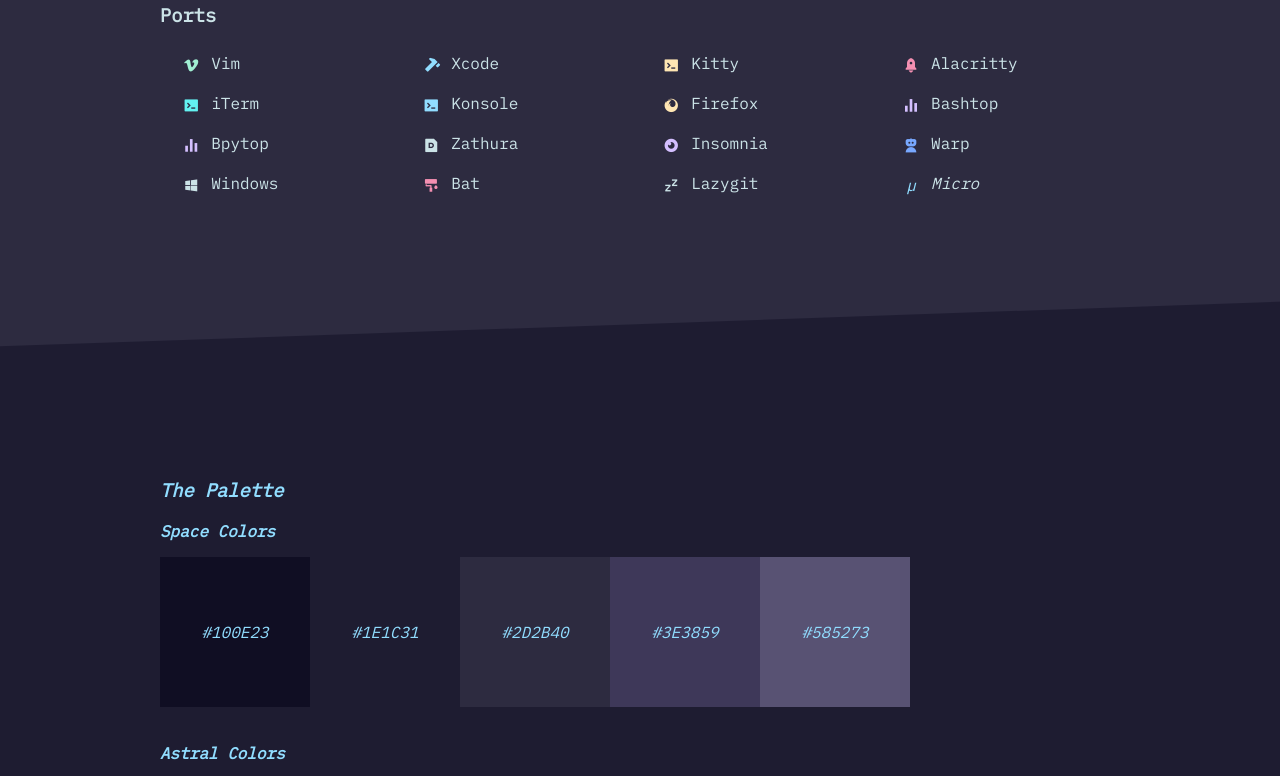
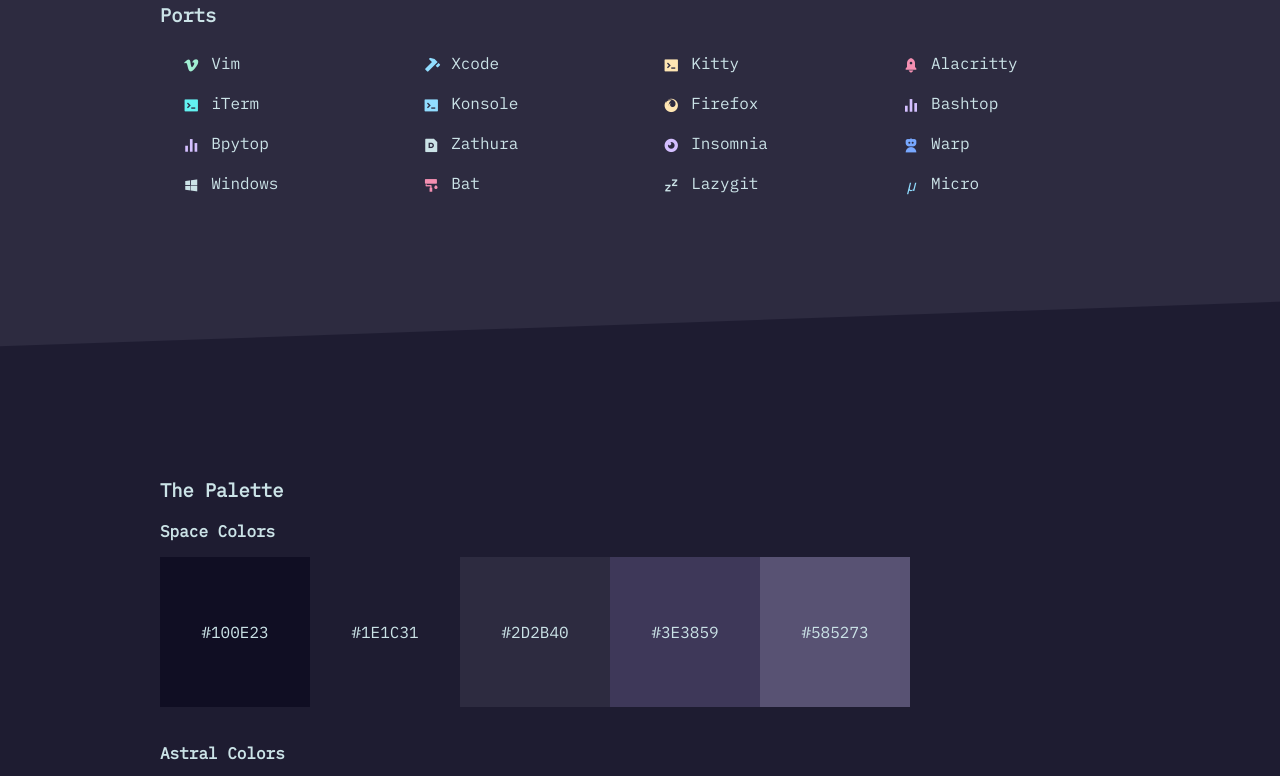
Before and after one commit to embark-theme/embark-theme.github.io, a plain HTML site: page index.html in a window 1280 px wide. Shown: the part 814-1590 px from the top of the page. Drawn offline with nearby package versions, Linux system fonts and the light colour scheme.

Commit message:
Fix error in html

```diff
--- a/index.html
+++ b/index.html
@@ -188,7 +188,7 @@
         </div>
         <div class="col-3 port">
           <span class="icon">
-            <i class="has-text-blue">µ<i>
+            <i class="has-text-blue">µ</i>
           </span>
           <a class="has-text-white" href="https://github.com/embark-theme/micro">Micro</a>
         </div>
```
